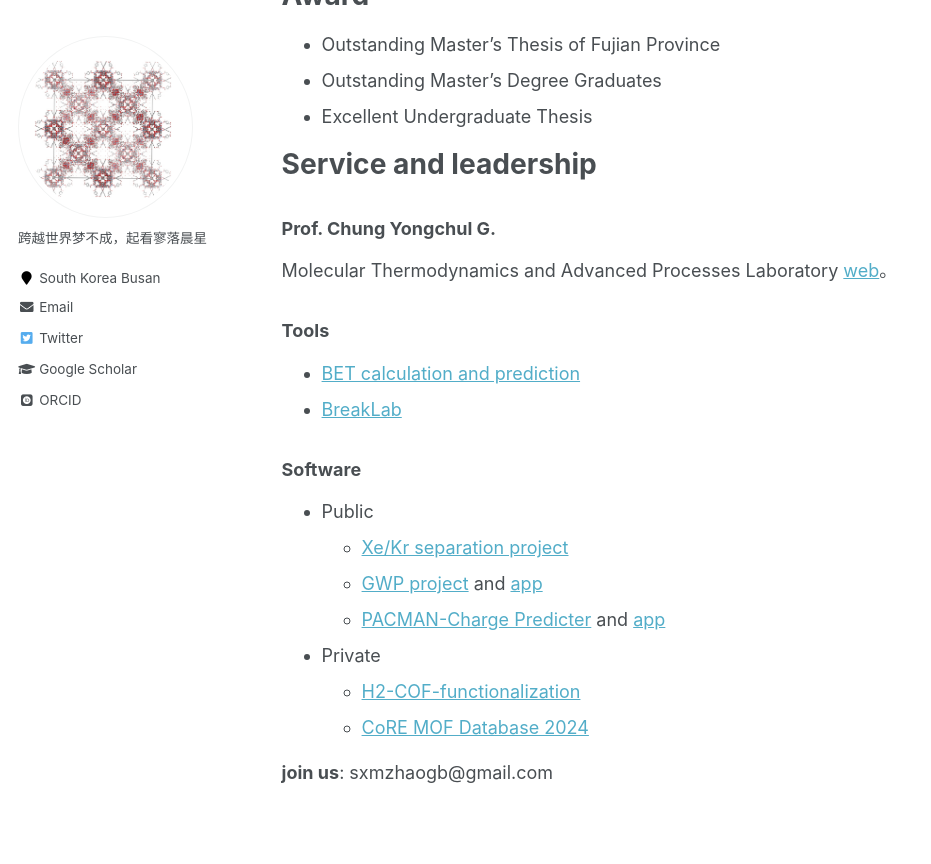
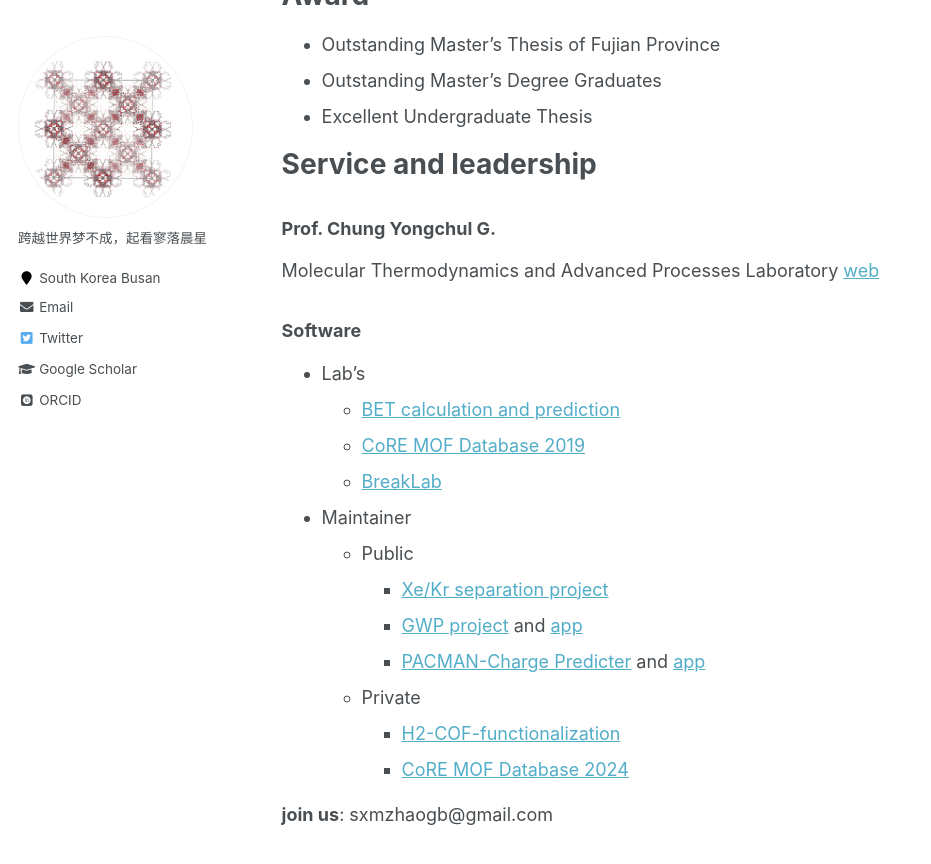
Before and after one commit to sxm13/ZGBshenxiaomoCV.github.io, a Jekyll site: the page built from _pages/cv.md, in a window 1280 px wide and 900 px high, scrolled down 487 px. Shown: the top 864 px of the window, without its empty margins (0-931 px from the left). Built offline with Jekyll 4.4.1, drawn with Linux system fonts in a browser that asks for light colours; some web fonts are replaced.

Commit message:
Update cv.md

```diff
--- a/_pages/cv.md
+++ b/_pages/cv.md
@@ -30,22 +30,24 @@ Research
 Service and leadership
 ======
 ### Prof. Chung Yongchul G.
-Molecular Thermodynamics and Advanced Processes Laboratory [web](https://sites.google.com/view/mtap-lab)。
-
-### Tools
-* [BET calculation and prediction](https://sesami-web.org/)
-* [BreakLab]()
+Molecular Thermodynamics and Advanced Processes Laboratory [web](https://sites.google.com/view/mtap-lab)
 
 ### Software
 
-* Public
-  *  [Xe/Kr separation project](https://github.com/sxm13/Xe-Kr-Separation-Project)
-  *  [GWP project](https://github.com/sxm13/GWP-project) and [app](https://gwp-web-mtap-pnu.streamlit.app/)
-  *  [PACMAN-Charge Predicter](https://github.com/mtap-research/PACMAN-charge) and [app](https://pacman-charge-mtap.streamlit.app/)
+* Lab's
+  * [BET calculation and prediction](https://sesami-web.org/)
+  * [CoRE MOF Database 2019](https://sites.google.com/view/mtap-lab/software/core-mof-database?authuser=0)
+  * [BreakLab]()
 
-* Private
-  *  [H2-COF-functionalization](https://github.com/sxm13/H2-COF-functionalization)
-  *  [CoRE MOF Database 2024](https://github.com/sxm13/CoRE-MOF-2024)
+* Maintainer
+  * Public
+    *  [Xe/Kr separation project](https://github.com/sxm13/Xe-Kr-Separation-Project)
+    *  [GWP project](https://github.com/sxm13/GWP-project) and [app](https://gwp-web-mtap-pnu.streamlit.app/)
+    *  [PACMAN-Charge Predicter](https://github.com/mtap-research/PACMAN-charge) and [app](https://pacman-charge-mtap.streamlit.app/)
+
+  * Private
+    *  [H2-COF-functionalization](https://github.com/sxm13/H2-COF-functionalization)
+    *  [CoRE MOF Database 2024](https://github.com/sxm13/CoRE-MOF-2024)
 
 
 **join us**: sxmzhaogb@gmail.com
```
